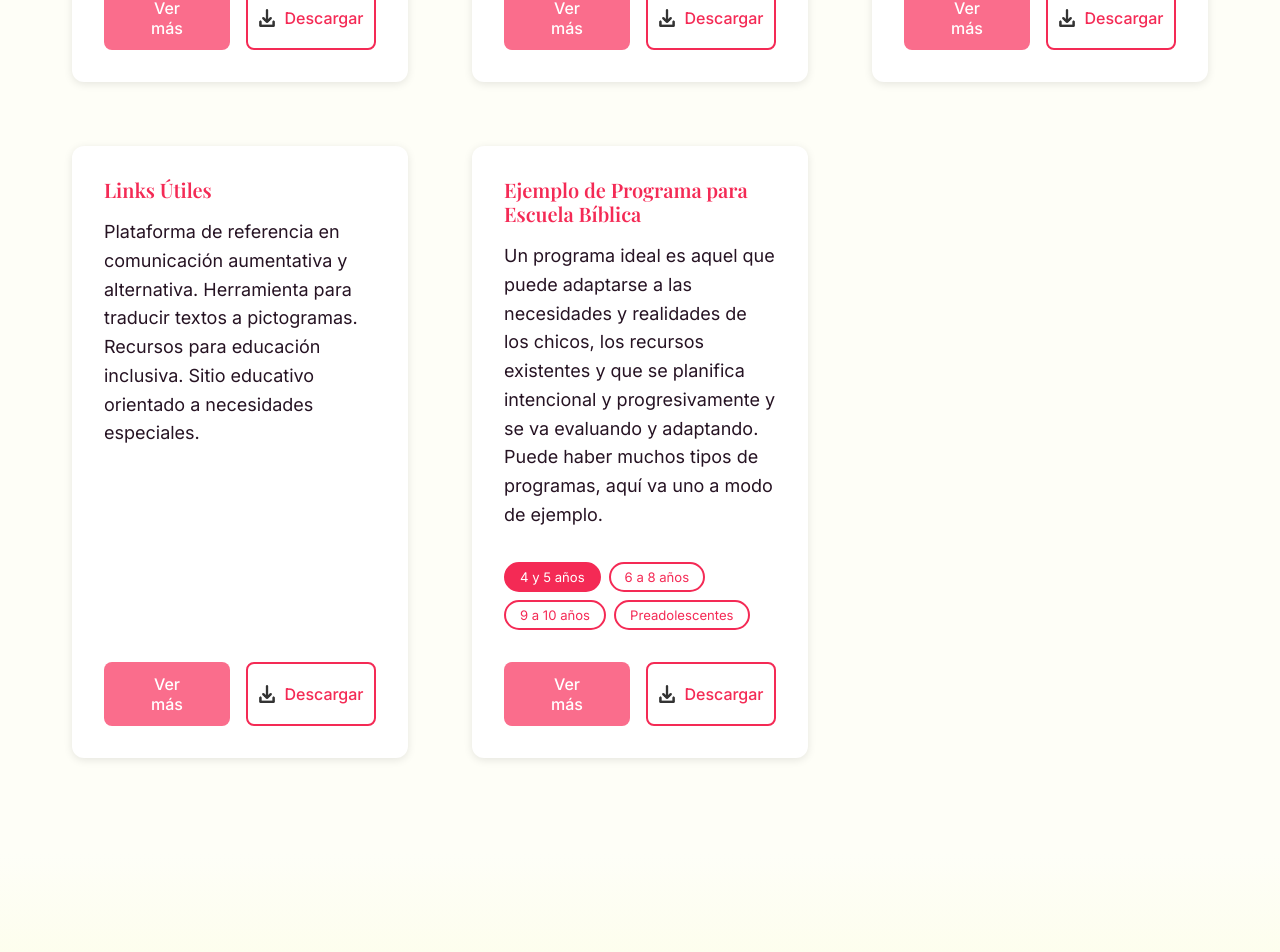
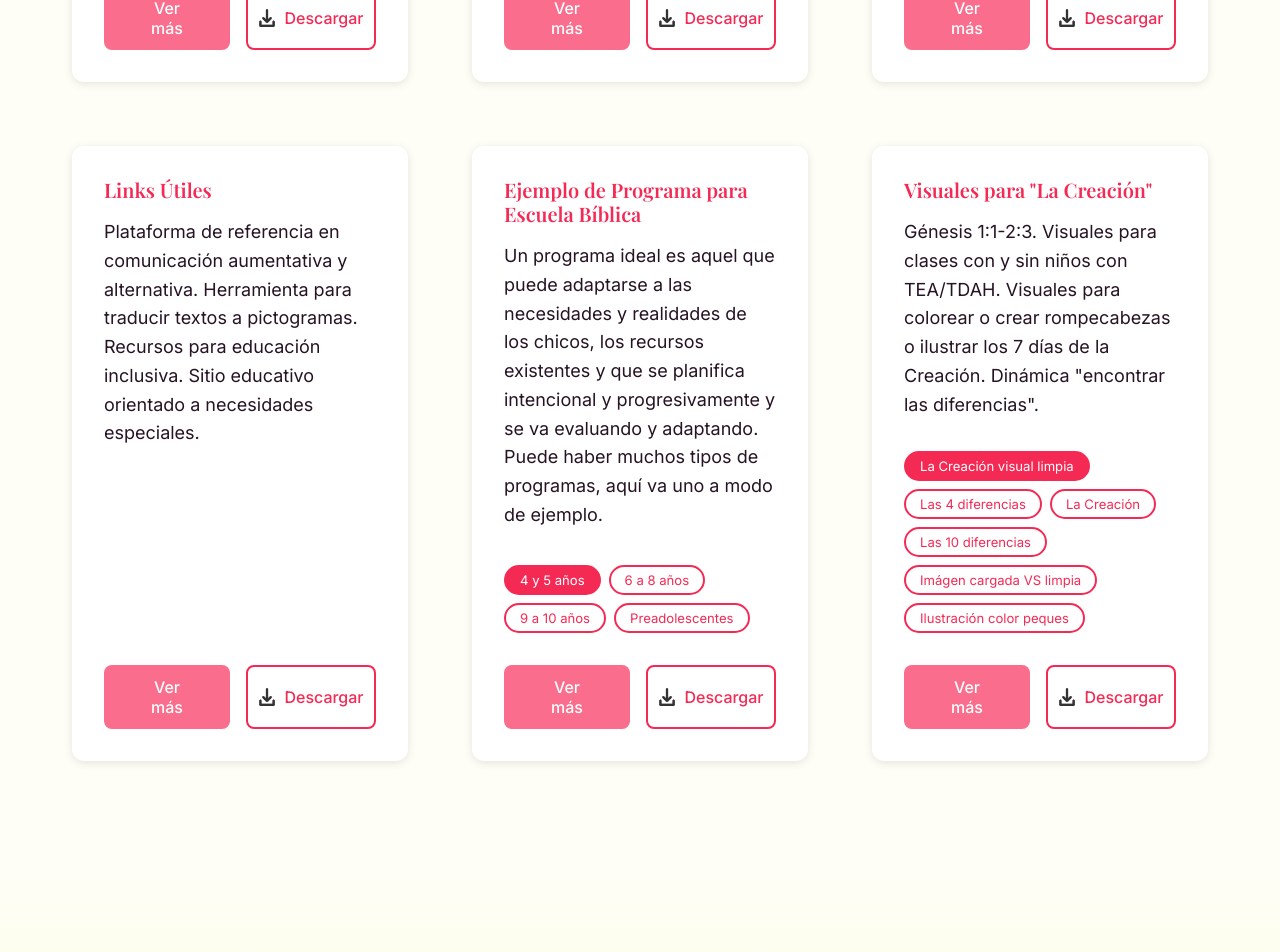
Before and after one commit to AgustinCevello/sembrarlapalabra, a React (Vite) app: page / in a window 1280 px wide. Shown: the part 2346-3298 px from the top of the page. Built offline with nearby package versions, Linux system fonts and the light colour scheme.

Commit message:
Agrega tarjeta de recursos 'Visuales para La Creación' en Inclusión

```diff
--- a/src/data/inclusionData.js
+++ b/src/data/inclusionData.js
@@ -54,5 +54,19 @@ export const recursosInclusionData = [
       { label: "Preadolescentes",  fileId: "1ryxSlDCN0RqdUTdHnz_XwMugk-J7Wq76" }
     ],
     categoria: "recurso"
+  },
+  {
+    id: 6,
+    titulo: 'Visuales para "La Creación"',
+    descripcion: 'Génesis 1:1-2:3. Visuales para clases con y sin niños con TEA/TDAH. Visuales para colorear o crear rompecabezas o ilustrar los 7 días de la Creación. Dinámica "encontrar las diferencias".',
+    archivos: [
+      { label: "La Creación visual limpia", fileId: "1V5Cwdv_Ao_8LDIXNu7zU9ja2JrSRYbld" },
+      { label: "Las 4 diferencias",         fileId: "17A99ACmUVpCNQ-DXMkXcWgIMa60gi7oQ" },
+      { label: "La Creación",               fileId: "1BKepS8Ufp8ixRuPfyEmL_C6cuARTnr0c" },
+      { label: "Las 10 diferencias",        fileId: "1vCQV2FVPDTc67PB9QUMN7ggG3K1eelA4" },
+      { label: "Imágen cargada VS limpia",  fileId: "1c5ltRbFdZpEOW6zlyMDbRZWb8j5Waxb7" },
+      { label: "Ilustración color peques",  fileId: "13mPGbN9_3IKGp8-VMPxxrqETkTCalmD7" }
+    ],
+    categoria: "recurso"
   }
 ];
```
